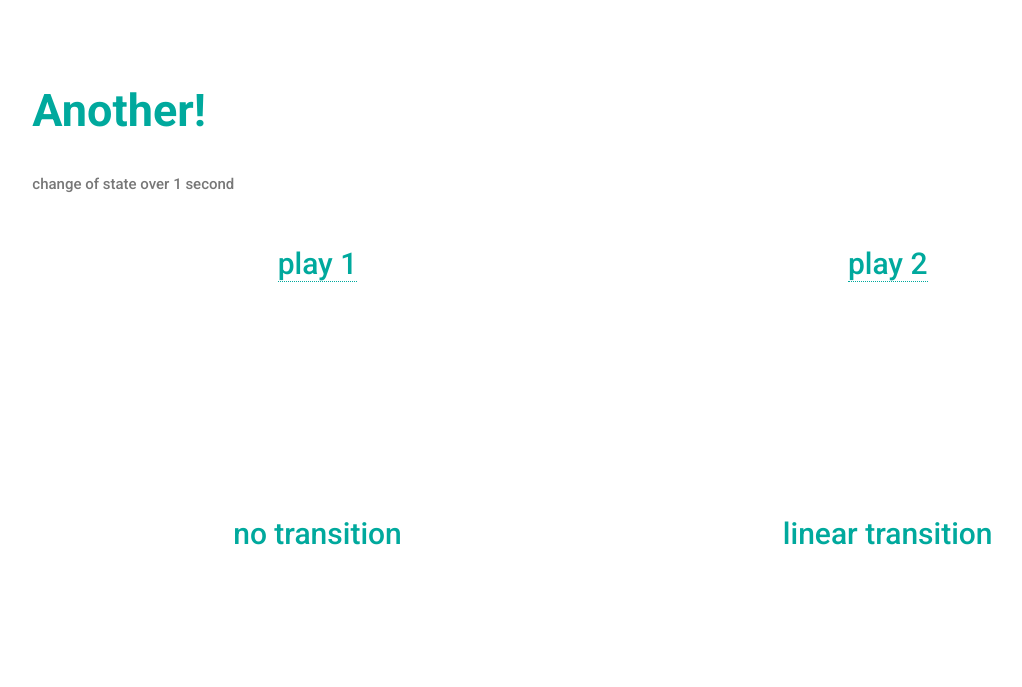
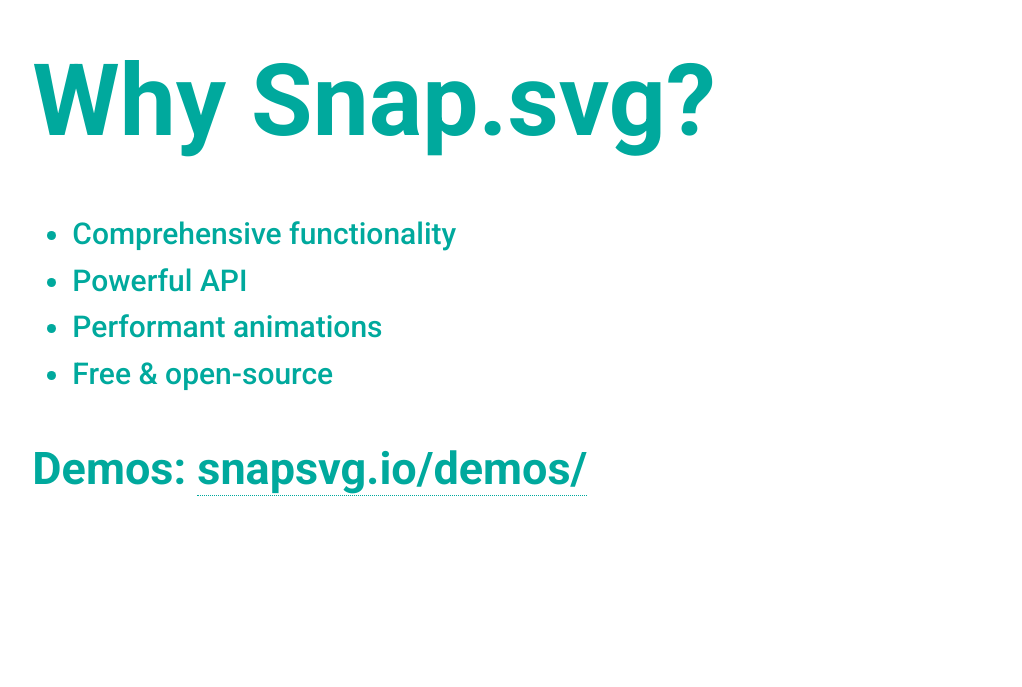
Before and after one commit to julia-smith/snap, a plain HTML site: page index.html in a window 1280 px wide. Shown: the part 7453-8140 px from the top of the page, without its empty margins (31-1053 px from the left). Drawn offline with Linux system fonts and the light colour scheme.

Commit message:
more snippets

```diff
--- a/index.html
+++ b/index.html
@@ -286,6 +286,7 @@
 
     <script type="text/javascript">
       $(document).ready(function() {
+        //startAnimation();
         $("#why-animate-1 .play").click(function(){
           $("#why-animate-1 svg").empty();
           startAnimation();
@@ -331,7 +332,7 @@
   </div>
 
 
-  <div class="slide" id="why-animate-2">
+  <!--<div class="slide" id="why-animate-2">
     <div class="inner">
       <h2>Another!</h2>
       <p class="note">change of state over 1 second</p>
@@ -391,11 +392,11 @@
 
       });
     </script>
-  </div>
+  </div>-->
 
   <div class="slide" id="why-snap">
     <div class="inner">
-      <h1 id="title">Why Snap?</h1>
+      <h1 id="title">Why Snap.svg?</h1>
       <ul>
         <li>Comprehensive functionality</li>
         <li>Powerful API</li>
```
Also changed, not shown: 1 other file.
